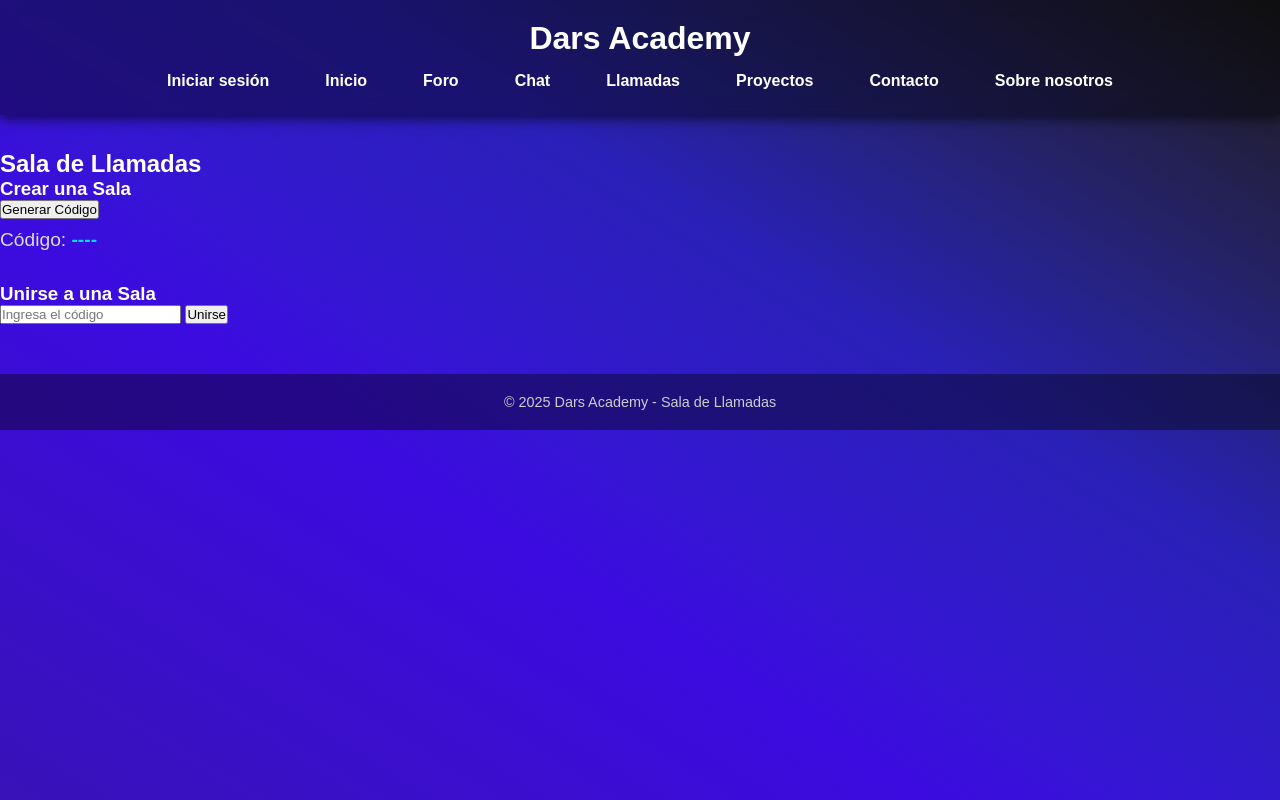
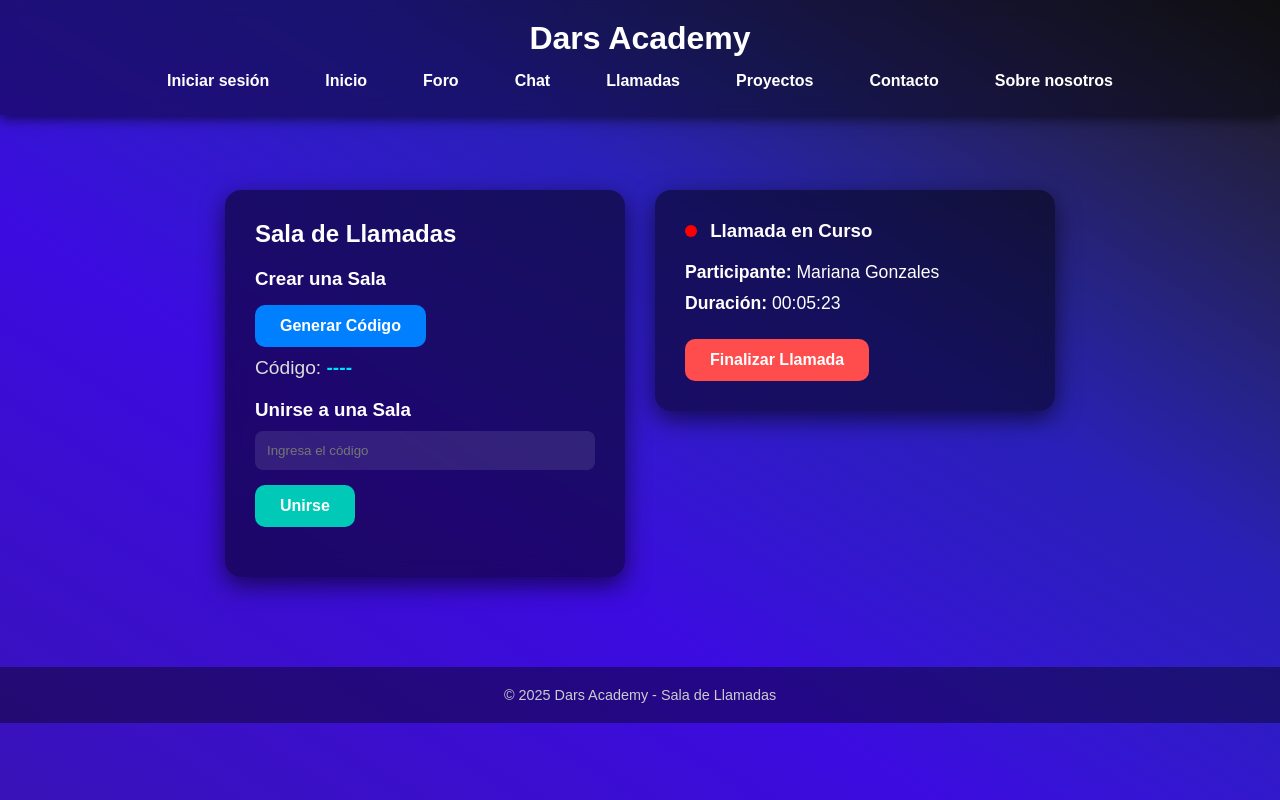
Before and after one commit to DARWINFLOREZ10/DARS-ACADEMY, a plain HTML site: page components/llamadas.html in a window 1280 px wide. Drawn offline with Linux system fonts and the light colour scheme.

Commit message:
llamadas

```diff
--- a/assets/css/llamadas.css
+++ b/assets/css/llamadas.css
@@ -1,4 +1,3 @@
-/* ====== RESET Y BASE ====== */
 * {
     margin: 0;
     padding: 0;
@@ -15,8 +14,7 @@ body {
     padding-top: 150px;
 }
 
-/* ====== NAVBAR PRINCIPAL ====== */
-header:first-of-type {
+header {
     position: fixed;
     top: 0;
     left: 0;
@@ -26,27 +24,26 @@ header:first-of-type {
     z-index: 999;
     padding: 20px;
     box-shadow: 0 4px 12px rgba(0, 0, 0, 0.6);
+    text-align: center;
 }
 
-header:first-of-type h1 {
-    text-align: center;
+header h1 {
     font-size: 2em;
-    color: #ffffff;
     margin-bottom: 10px;
 }
 
-header:first-of-type nav ul {
+header nav ul {
     display: flex;
     flex-wrap: wrap;
     justify-content: center;
     list-style: none;
 }
 
-header:first-of-type nav li {
+header nav li {
     margin: 5px 12px;
 }
 
-header:first-of-type nav a {
+header nav a {
     color: #ffffff;
     text-decoration: none;
     font-weight: bold;
@@ -55,68 +52,42 @@ header:first-of-type nav a {
     transition: background 0.3s;
 }
 
-header:first-of-type nav a:hover {
+header nav a:hover {
     background: rgba(255, 255, 255, 0.1);
 }
 
-/* ====== HEADER SECUNDARIO (TÍTULO DE LA PÁGINA) ====== */
-header:nth-of-type(2) {
-    text-align: center;
-    margin-bottom: 30px;
+main {
+    display: flex;
+    flex-wrap: wrap;
+    justify-content: center;
+    align-items: flex-start;
+    padding: 40px 20px;
+    gap: 30px;
 }
 
-header:nth-of-type(2) h1 {
-    font-size: 2.2em;
-    color: #00e0ff;
-    margin-bottom: 10px;
-}
-
-header:nth-of-type(2) nav ul {
-    display: flex;
-    justify-content: center;
-    gap: 30px;
-    list-style: none;
-}
-
-header:nth-of-type(2) nav a {
-    color: #00e0ff;
-    font-weight: bold;
-    text-decoration: none;
-    padding: 6px 12px;
-}
-
-header:nth-of-type(2) nav a:hover {
-    text-decoration: underline;
-}
-
-/* ====== MAIN ====== */
-.fondo {
-    display: flex;
-    justify-content: center;
-    align-items: center;
-    padding: 40px 20px;
-}
-
-.sala {
-    background-color: rgba(0, 0, 0, 0.4);
+.sala,
+.estado-llamada {
+    background-color: rgba(0, 0, 0, 0.5);
     border-radius: 16px;
     padding: 30px;
-    max-width: 500px;
+    max-width: 400px;
     width: 100%;
-    text-align: center;
-    box-shadow: 0 4px 20px rgba(0, 0, 0, 0.5);
+    box-shadow: 0 8px 24px rgba(0, 0, 0, 0.6);
     backdrop-filter: blur(10px);
 }
 
-.sala h2 {
-    margin: 20px 0 10px;
-    font-size: 1.6em;
-    color: #ffffff;
+.sala h2,
+.estado-llamada h3 {
+    margin-bottom: 20px;
+}
+
+.bloque {
+    margin-bottom: 20px;
 }
 
 .codigo {
+    margin-top: 10px;
     font-size: 1.2em;
-    margin: 10px 0;
     color: #dddddd;
 }
 
@@ -128,14 +99,13 @@ header:nth-of-type(2) nav a:hover {
 .input {
     width: 100%;
     padding: 12px;
-    margin-top: 15px;
+    margin-top: 10px;
     border-radius: 8px;
     border: none;
     background-color: rgba(255, 255, 255, 0.1);
     color: #ffffff;
 }
 
-/* ====== BOTONES ====== */
 .btn {
     display: inline-block;
     margin-top: 15px;
@@ -168,7 +138,43 @@ header:nth-of-type(2) nav a:hover {
     transform: scale(1.05);
 }
 
-/* ====== FOOTER ====== */
+.btn--finalizar {
+    background-color: #ff4d4d;
+    color: white;
+}
+
+.btn--finalizar:hover {
+    background-color: #cc0000;
+    transform: scale(1.05);
+}
+
+.estado-llamada p {
+    margin-bottom: 10px;
+    font-size: 1.1em;
+}
+
+.punto-rojo {
+    display: inline-block;
+    width: 12px;
+    height: 12px;
+    margin-right: 8px;
+    background-color: red;
+    border-radius: 50%;
+    animation: parpadeo 1s infinite;
+}
+
+@keyframes parpadeo {
+
+    0%,
+    100% {
+        opacity: 1;
+    }
+
+    50% {
+        opacity: 0;
+    }
+}
+
 footer {
     text-align: center;
     padding: 20px;
--- a/components/llamadas.html
+++ b/components/llamadas.html
@@ -27,21 +27,28 @@
     </header>
 
     <main>
-        <section class="card">
+        <section class="sala">
             <h2>Sala de Llamadas</h2>
 
-            <div style="margin-bottom: 2rem;">
+            <div class="bloque">
                 <h3>Crear una Sala</h3>
-                <button id="btn-crear">Generar Código</button>
+                <button class="btn btn--crear" id="btn-crear">Generar Código</button>
                 <p class="codigo">Código: <span id="codigo-generado">----</span></p>
             </div>
 
-            <div>
+            <div class="bloque">
                 <h3>Unirse a una Sala</h3>
-                <input type="text" id="codigo-input" placeholder="Ingresa el código" />
-                <button id="btn-unirse">Unirse</button>
+                <input type="text" class="input" id="codigo-input" placeholder="Ingresa el código" />
+                <button class="btn btn--unirse" id="btn-unirse">Unirse</button>
             </div>
         </section>
+
+        <aside class="estado-llamada">
+            <h3><span class="punto-rojo"></span> Llamada en Curso</h3>
+            <p><strong>Participante:</strong> Mariana Gonzales</p>
+            <p><strong>Duración:</strong> 00:05:23</p>
+            <button class="btn btn--finalizar">Finalizar Llamada</button>
+        </aside>
     </main>
 
     <footer>
@@ -49,7 +56,6 @@
     </footer>
 
     <script>
-        // Función para generar un código alfanumérico aleatorio de 6 caracteres
         function generarCodigo() {
             return Math.random().toString(36).substring(2, 8).toUpperCase();
         }
@@ -68,7 +74,6 @@
             const codigo = codigoInput.value.trim();
             if (codigo.length === 6) {
                 alert(`Intentando unirse a la sala con código: ${codigo}`);
-                // Aquí puedes añadir lógica para unirse a la sala real
             } else {
                 alert('Por favor ingresa un código válido de 6 caracteres.');
             }
```
